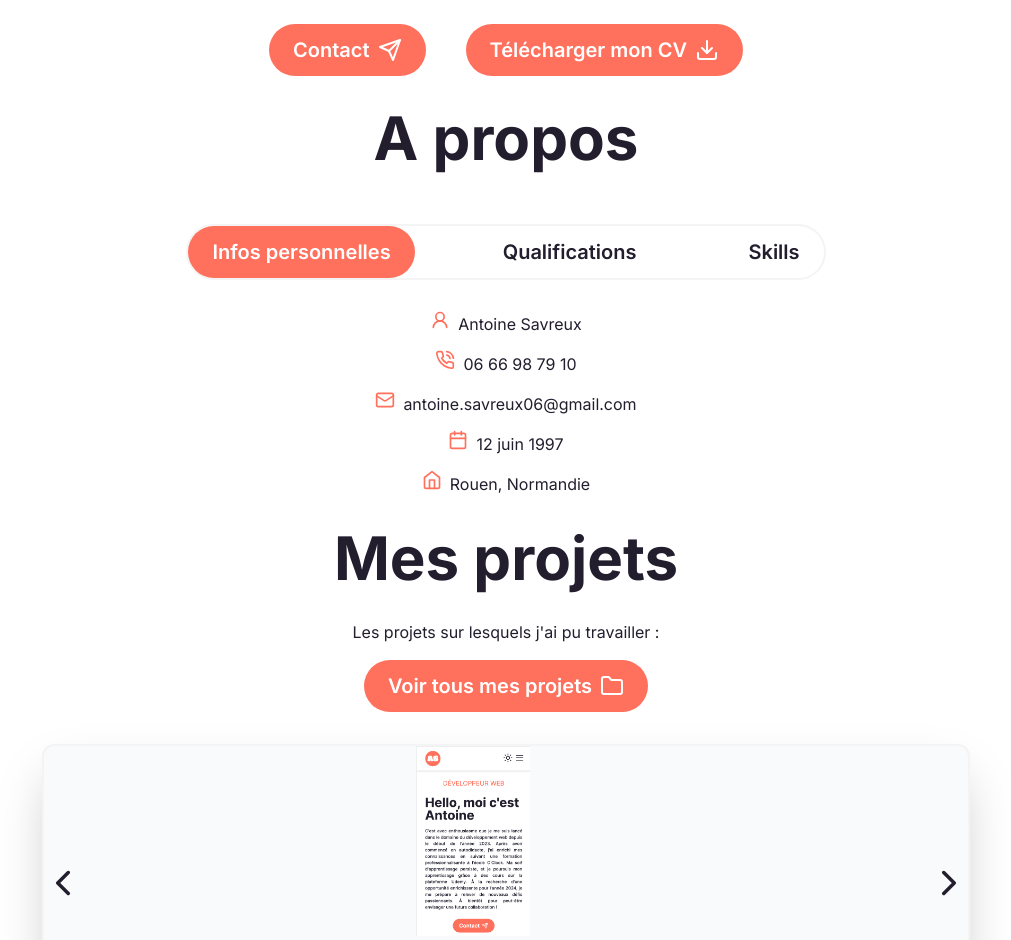
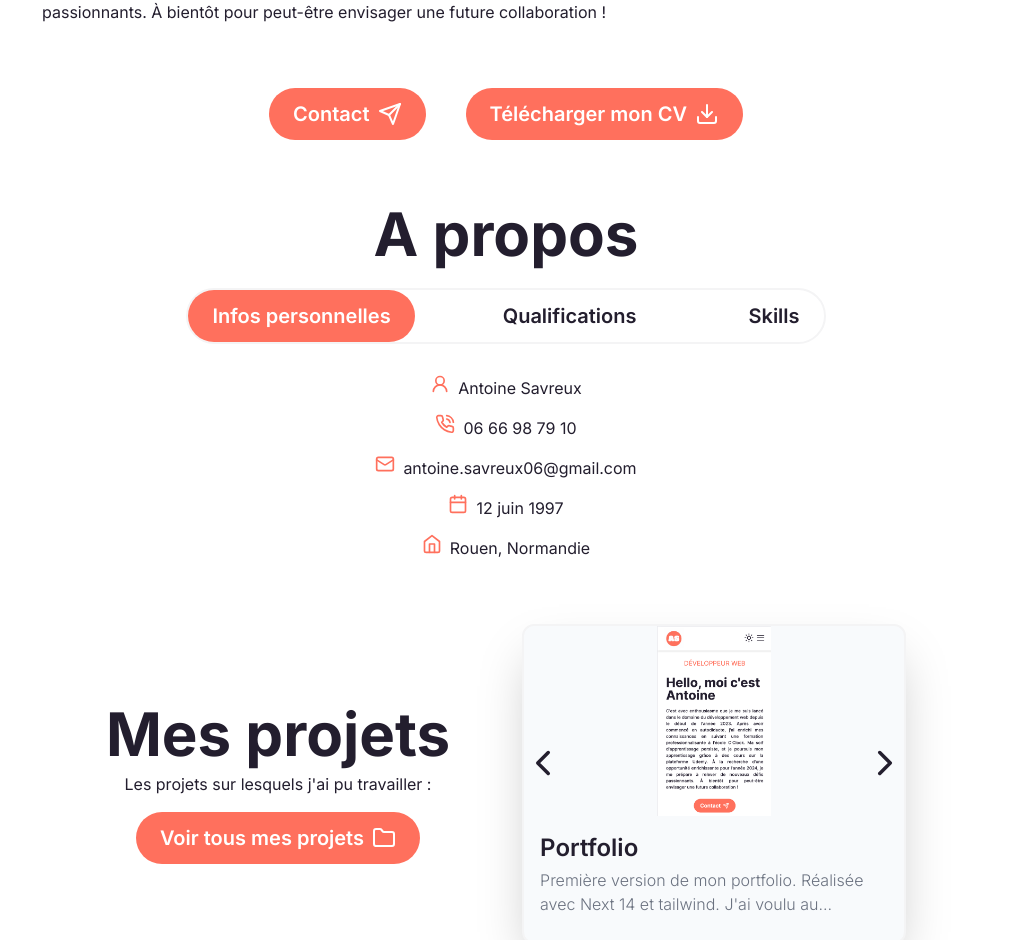
Before and after one commit to Antoine-Savreux/portfolio, a Next.js app: page / in a window 1280 px wide. Shown: the part 392-1332 px from the top of the page, without its empty margins (134-1145 px from the left). Built offline with nearby package versions, Linux system fonts and the light colour scheme.

Commit message:
feat/responsive homepage full responsive

```diff
--- a/src/app/page.tsx
+++ b/src/app/page.tsx
@@ -9,7 +9,7 @@ import DownloadButton from "@/components/DownloadButton";
 
 export default function HomePage() {
   return (
-    <main className="min-h-full flex flex-col items-center p-4 space-y-8 xl:mx-40 2xl:mx-96 2xl:space-y-16">
+    <main className="min-h-full flex flex-col items-center p-4 space-y-8 lg:space-y-16 2xl:space-y-24 2xl:py-16 xl:mx-40 2xl:mx-96">
       {/* Important */}
       <ImportantText text="Développeur web" />
       {/* Titre */}
@@ -30,16 +30,20 @@ export default function HomePage() {
         />
       </div>
       {/* Section a propos */}
-      <section className="flex flex-col space-y-8 items-center lg:gap-6">
+      <section className="flex flex-col gap-8 items-center lg:gap-6">
         <Title title="A propos" />
         <About />
       </section>
+      <section className="flex flex-col gap-8 items-center lg:flex-row lg:space-x-10 2xl:space-x-20">
+        <div className="flex flex-col items-center gap-2">
           {/* Titre */}
           <Title title="Mes projets" />
           {/* Texte intro + bouton */}
           <IntroTextButton text="Les projets sur lesquels j'ai pu travailler :" />
+        </div>
         {/* Caroussel de cards projets */}
         <Carousel />
+      </section>
     </main>
   );
 }
--- a/src/components/ProjectCard.tsx
+++ b/src/components/ProjectCard.tsx
@@ -4,7 +4,7 @@ import Link from "next/link";
 export default function ProjectCard({ image, name, description, url }: any) {
   return (
     <Link href={process.env.NEXT_PUBLIC_GITHUB_PERSONAL + url} target="blank">
-      <div className="flex flex-col bg-bgCard rounded-xl border-2 border-borderCard shadow-2xl overflow-clip h-80">
+      <div className="flex flex-col bg-bgCard rounded-xl border-2 border-borderCard shadow-2xl overflow-clip h-80 md:max-w-sm">
         <Image src={image} alt={name} className="h-3/5 object-contain" />
         <div className="px-4 pt-4 space-y-1 h-2/5">
           <h3 className="text-2xl font-semibold text-darkText">{name}</h3>
```
Lines whose indentation alone changed are shown as unchanged.
